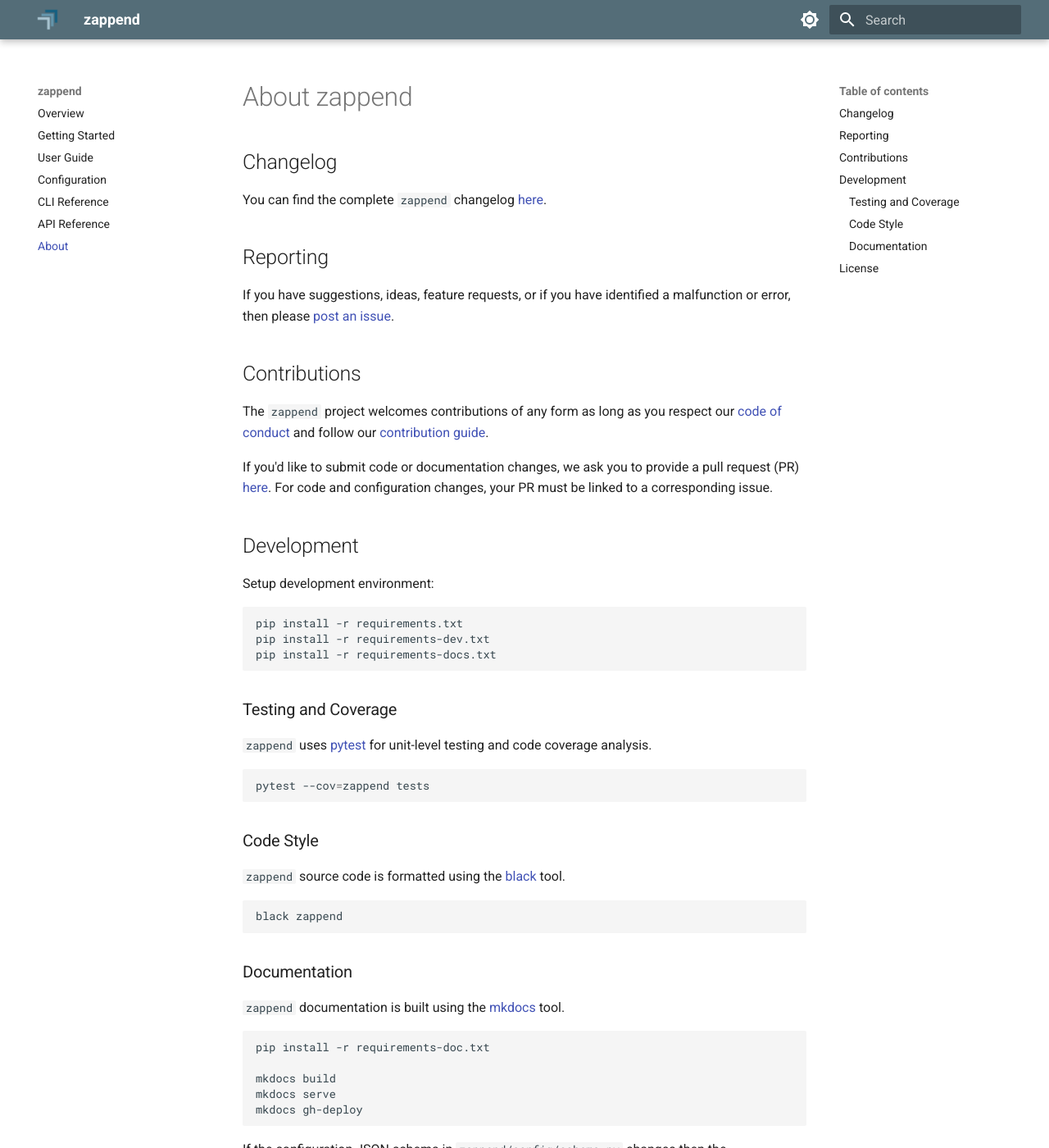
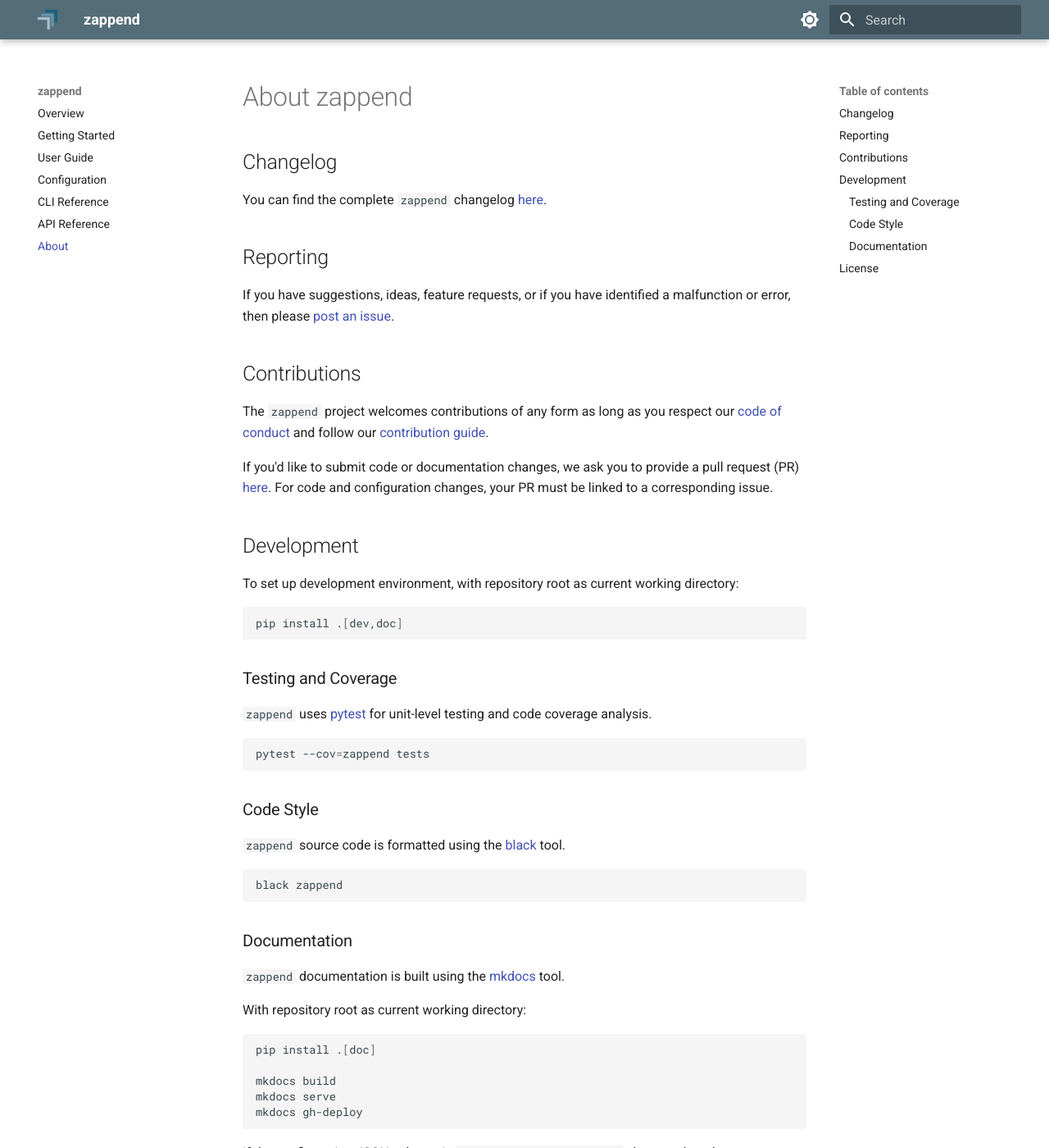
Before and after one commit to bcdev/zappend, an MkDocs documentation site: the page built from docs/about.md, in a window 1280 px wide and 1400 px high. Shown: the whole window at 82% size. Built offline with MkDocs 1.6.1 and Material for MkDocs 9.7.7, drawn with Linux system fonts in a browser that asks for light colours.

Commit message:
Update installation docs to work with pyproj.toml
Closes #95

````diff
--- a/docs/about.md
+++ b/docs/about.md
@@ -27,12 +27,11 @@ corresponding issue.
 
 ## Development
 
-Setup development environment:
+To set up development environment, with repository root as current
+working directory:
 
 ```bash
-pip install -r requirements.txt
-pip install -r requirements-dev.txt
-pip install -r requirements-docs.txt
+pip install .[dev,doc]
 ```
 
 ### Testing and Coverage
@@ -56,8 +55,10 @@ black zappend
 
 `zappend` documentation is built using the [mkdocs](https://www.mkdocs.org/) tool.
 
+With repository root as current working directory:
+
 ```bash
-pip install -r requirements-doc.txt
+pip install .[doc]
 
 mkdocs build
 mkdocs serve
````
